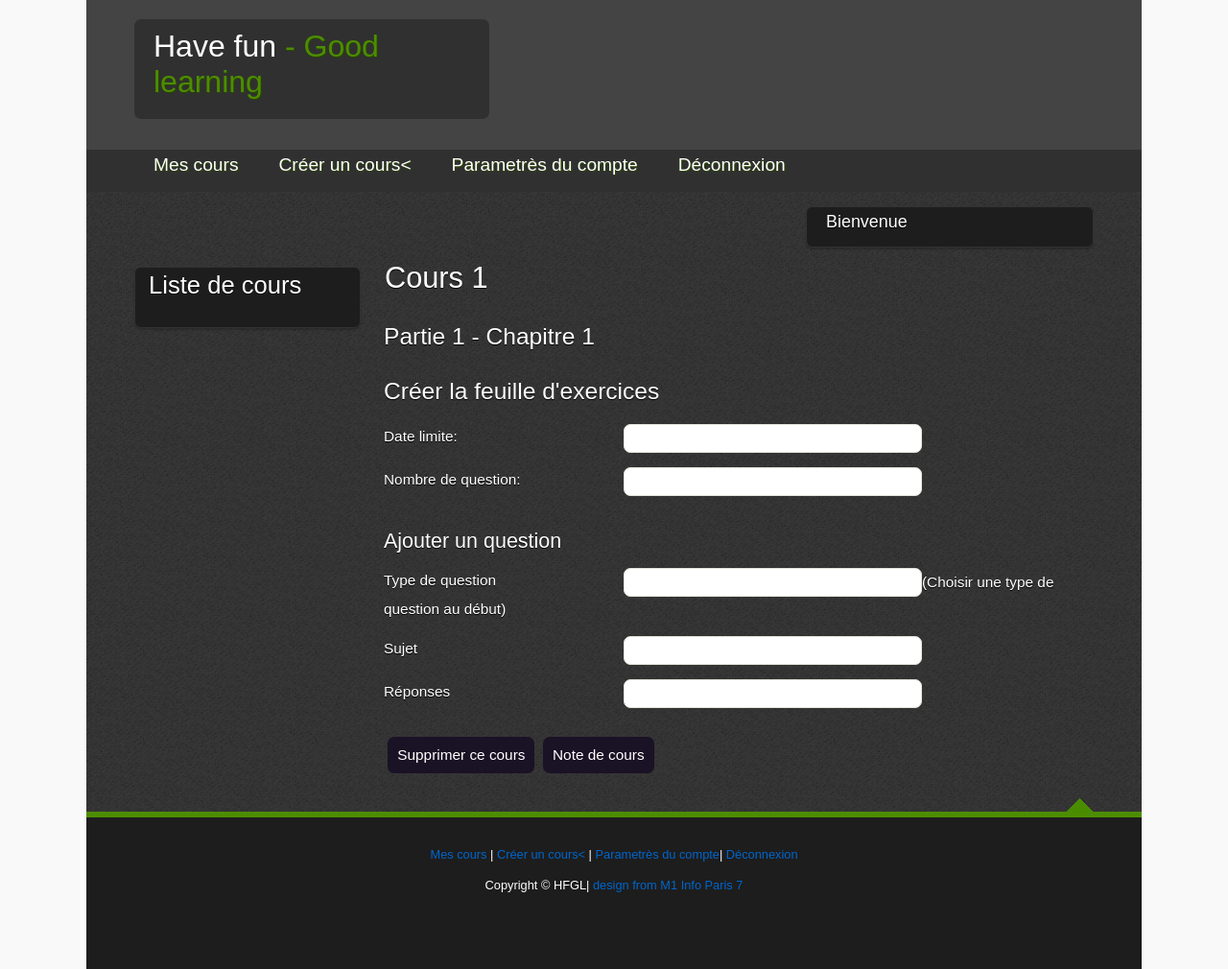
After one commit to tsalmon/HFGL, a PHP site: the page made by src/application/views/teacher_creeFeuilleExercice.php in a window 1280 px wide. The commit adds this page. Shown: the whole page at 96% size. Run offline with PHP 8.4, Linux system fonts and the light colour scheme; the template is opened without the code that fills it, so the values that code supplies are empty; some libraries are stand-ins or nearby versions; some web fonts are replaced.

Commit message:
faire lien à student_exercice, et faire teacher_creeFeuilleExercice

```diff
--- a/src/application/controller/Coursescontroller.php
+++ b/src/application/controller/Coursescontroller.php
@@ -8,7 +8,7 @@ class Coursescontroller extends Controller{
 
 		//print_r($_GET);
 		require 'application/views/_templates/header.php';
-        require 'application/views/student_view_notesDeCours.php';
+        require 'application/views/student_exercice.php';
         require 'application/views/_templates/footer.php';
 	}
 
--- /dev/null
+++ b/src/application/views/teacher_creeFeuilleExercice.php
@@ -0,0 +1,39 @@
+<!-- pour l'enseignant peut créer la feuille d'exercice (TP ou examen) link to Chapitre et Feuille d'examen-->
+<div id="main">
+    <?php include("_templates/nav_enseignant.php"); ?>
+
+    <div id="site_content">
+
+      <?php include("_templates/teacher_sidebar_left.php"); ?>
+
+
+      <div class="content">
+        <h1>Cours 1</h1>
+        <h2>Partie 1 - Chapitre 1</h2>
+        <h2>Créer la feuille d'exercices</h2>
+
+        <form action="#" method="post">
+          <div class="form_settings">
+            <p><span>Date limite: </span><input type="text" name="name" value="" /></p>
+            <p><span>Nombre de question: </span><input type="text" name="name" value="" /></p>
+          </div>
+        </form>
+
+        <h3>Ajouter un question</h3>
+
+
+        <form action="#" method="post">
+          <div class="form_settings">
+            <p><span>Type de question</span><input type="text" name="name" value="" />(Choisir une type de question au début)</p>
+            <p><span> Sujet </span><input type="text-area" name="name" value="" /></p>
+            <p><span> Réponses </span><input type="text-area" name="name" value="" /></p>
+          </div>
+        </form>
+
+          <p style="padding-top: 15px; display: inline"><span>&nbsp;</span><input class="bouton" type="submit" name="name" value="Supprimer ce cours" /></p>
+          <p style="padding-top: 15px; display: inline"><span>&nbsp;</span><input class="bouton" type="submit" name="name" value="Note de cours" /></p>
+      </div>
+    </div>
+
+    <?php include("_templates/nav_footer_enseignant.php"); ?>
+</div>
```
Also changed, not shown: src/application/views/student_exercice.php (+5 -5 lines).
